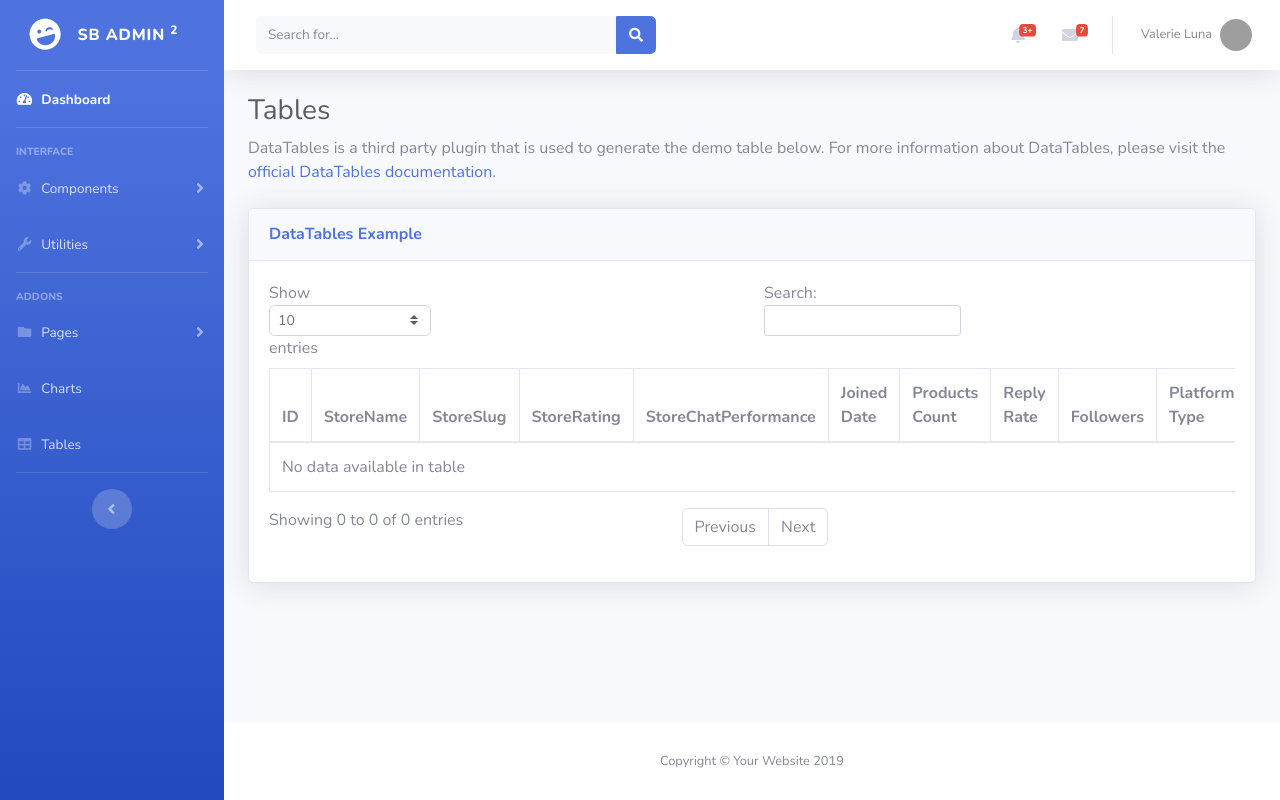
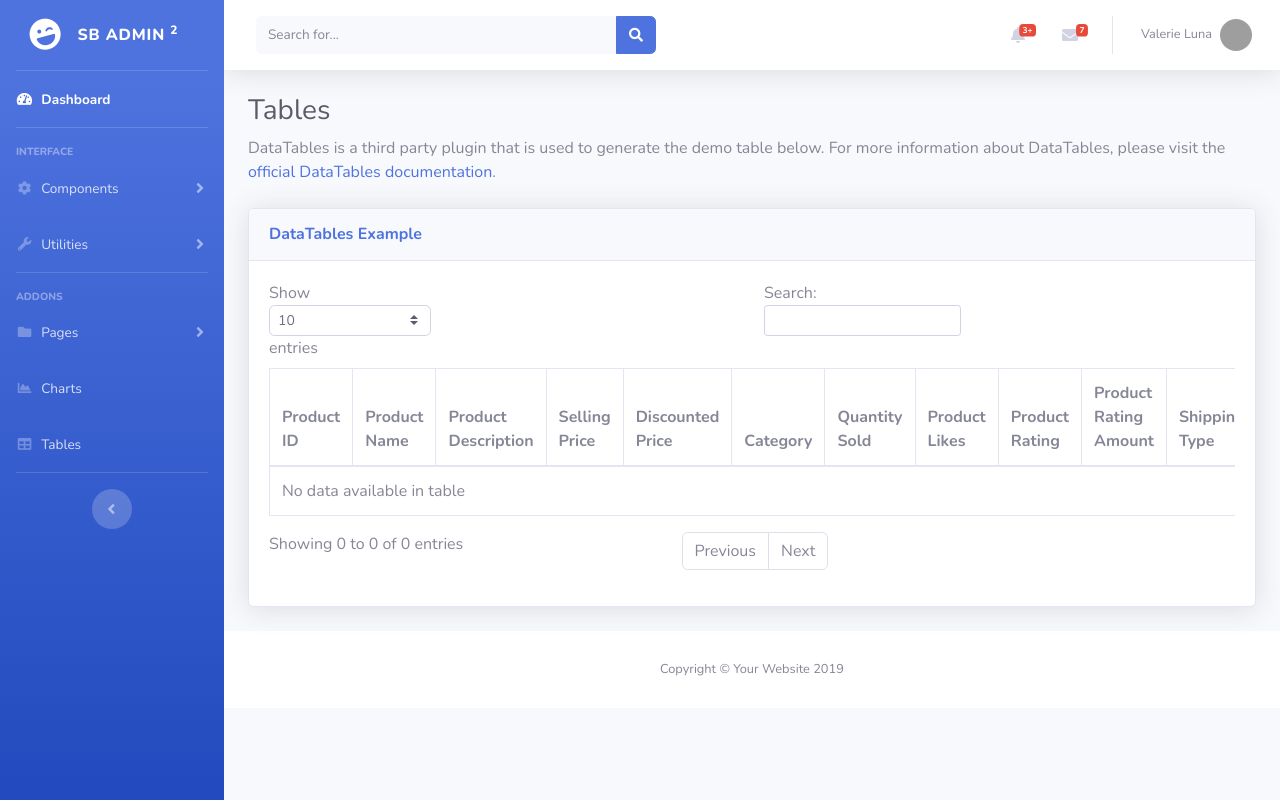
Before and after one commit to ClementChooJunKai/DBMSOFFLINE, a Flask app: page /tables in a window 1280 px wide. Run offline with Flask 3, Linux system fonts and the light colour scheme; data that the repository does not hold is empty; some libraries are stand-ins or nearby versions; grey boxes are pictures that could not be loaded.

Commit message:
fucking cancer

```diff
--- a/App.py
+++ b/App.py
@@ -1,3 +1,4 @@
+import decimal
 from flask import Flask, render_template, request, redirect, url_for, session
 from flask_mysqldb import MySQL
 
@@ -25,15 +26,15 @@ def home():
 @app.route('/tables', methods=["GET"])
 def tables():
     cur = mysql.connection.cursor()
-    cur.execute("SELECT * FROM store WHERE storename='somen.sg'")
+    cur.execute("SELECT p.productid,p.ProductName,p.Productdesc,p.sellingprice,p.discountedprice,p.category,p.quantitysold,p.productlikes,p.productrating,p.productratingamt,p.shippingtype,p.shipfrom FROM product p INNER JOIN store s ON p.storeid = s.storeid WHERE s.storename = 'somen.sg';")
     fetchdata = cur.fetchall()
     stripped_data = [[str(item).strip() for item in row] for row in fetchdata]
     cur.close()
     return render_template("tables.html", data=stripped_data)
-@app.route('/blank/<id>')
-def view_store(id):
+@app.route('/blank/<int:product_id>', methods=['GET'])
+def view_store(product_id):
     cur = mysql.connection.cursor()
-    cur.execute("SELECT * FROM store WHERE id = %s", (id,))
+    cur.execute("SELECT p.productid,p.ProductName,p.Productdesc,p.sellingprice,p.discountedprice,p.category,p.quantitysold,p.productlikes,p.productrating,p.productratingamt,p.shippingtype,p.shipfrom FROM product p INNER JOIN store s ON p.storeid = s.storeid WHERE p.productid = %s;", (product_id,))
     fetchdata = cur.fetchall()
 
     cur.close()
@@ -42,14 +43,14 @@ def view_store(id):
 @app.route('/delete_product', methods=['POST'])
 def delete_product():
     product_id = request.form.get('id')
-
+    print(product_id)
     # Connect to MySQL
     conn = mysql.connection
     cursor = conn.cursor()
 
     try:
         # Execute the delete query
-        query = "DELETE FROM store WHERE id = %s"
+        query = "DELETE FROM product WHERE productid = %s"
         cursor.execute(query, (product_id,))
         conn.commit()
         return redirect('/success')
@@ -71,14 +72,25 @@ def update_product():
     id = request.form['id']
     product_name = request.form['ProductName']
     product_description = request.form['ProductDescription']
-    selling_price = request.form['sellingPrice']
-    discounted_price = request.form['discountedPrice']
+    selling_price = decimal.Decimal(request.form['sellingPrice'])
+
+    discountPercentage = decimal.Decimal(request.form['discountPercentage'])
+    print(discountPercentage)
+    discounted_price = (selling_price*(100-discountPercentage))/100
     quantity = request.form['Quantity']
     free_shipping = request.form.get('freeShipping')  # Checkbox value
 
     # Perform the update operation using the retrieved data and the ID
     cur = mysql.connection.cursor()
-    cur.execute("UPDATE store SET product_name = %s WHERE id = %s", (product_name, product_description, selling_price, discounted_price, quantity, free_shipping, id))
+    sql = "UPDATE product SET productName = %s, productDesc = %s, sellingprice = %s, discountedprice = %s, quantitysold = %s, shippingtype = %s WHERE productId = %s"
+    params = (product_name, product_description, selling_price, discounted_price, quantity, free_shipping, id)
+
+    print("SQL Statement:", sql)
+    print("Parameters:", params)
+
+    cur.execute(sql, params)
+
+    print()
     mysql.connection.commit()
     cur.close()
 
--- a/templates/tables.html
+++ b/templates/tables.html
@@ -17,19 +17,20 @@
         <table class="table table-bordered" id="dataTable" width="100%" cellspacing="0">
           <thead>
             <tr>
-                      <th>ID</th>
-                      <th>StoreName</th>
-                      <th>StoreSlug</th>
-                      <th>StoreRating</th>
-                      <th>StoreChatPerformance</th>
-                      <th>Joined Date</th>
-                      <th>Products Count</th>
-                      <th>Reply Rate</th>
-                      <th>Followers</th>
-                      <th>Platform Type</th>
+              <th>Product ID</th>
+              <th>Product Name</th>
+              <th>Product Description</th>
+              <th>Selling Price</th>
+              <th>Discounted Price</th>
+              <th>Category</th>
+              <th>Quantity Sold</th>
+              <th>Product Likes</th>
+              <th>Product Rating</th>
+              <th>Product Rating Amount</th>
+              <th>Shipping Type</th>
+              <th>Shipping From</th>
               <th>View</th>
               <th>Optimize</th>
-
 
             </tr>
           </thead>
@@ -38,14 +39,12 @@
             {% for row in data %}
             <tr>
               {% for item in row %}
-                            <td>{{ item }}</td>
+              <td class="truncate-cell">{{ item }}</td>
               {% endfor %}
-                        <td><a href="/blank/{{ row[0] }}">View</a><td><a href="/compare/{{ row[0] }}">Optimize</a></td></td>
-
+              <td><a href="/blank/{{ row[0] }}">View</a></td>
+              <td><a href="/compare/{{ row[0] }}">Optimize</a></td>
             </tr>
-
             {% endfor %}
-
           </tbody>
         </table>
       </div>
@@ -54,9 +53,6 @@
 
 </div>
 <!-- /.container-fluid -->
-
-      </div>
-      <!-- End of Main Content -->
 
 <!-- Footer -->
 <footer class="sticky-footer bg-white">
@@ -96,6 +92,15 @@
 <!-- Page level custom scripts -->
 <script src="static/js/demo/datatables-demo.js"></script>
 
+<style>
+  .truncate-cell {
+    white-space: nowrap;
+    overflow: hidden;
+    text-overflow: ellipsis;
+    max-width: 150px; /* Adjust the maximum width as per your preference */
+  }
+</style>
+
 </body>
 
 </html>
```
Also changed, not shown: templates/blank.html (+11 -6 lines). Lines whose indentation alone changed are shown as unchanged.
